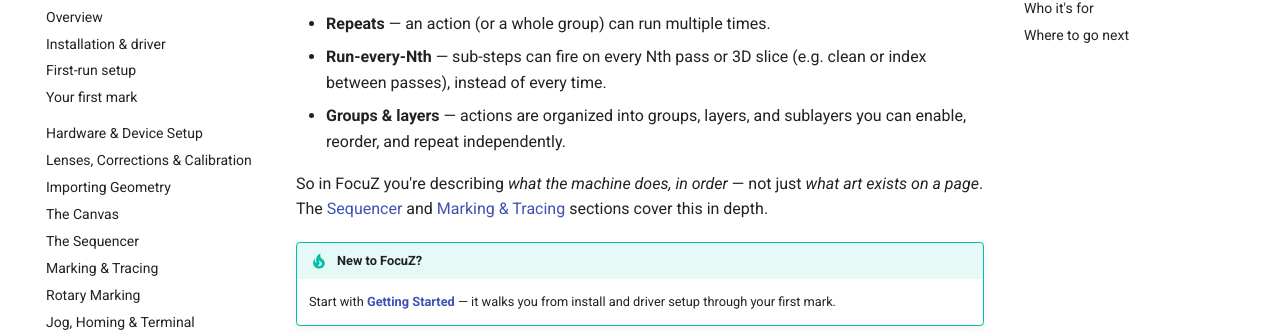
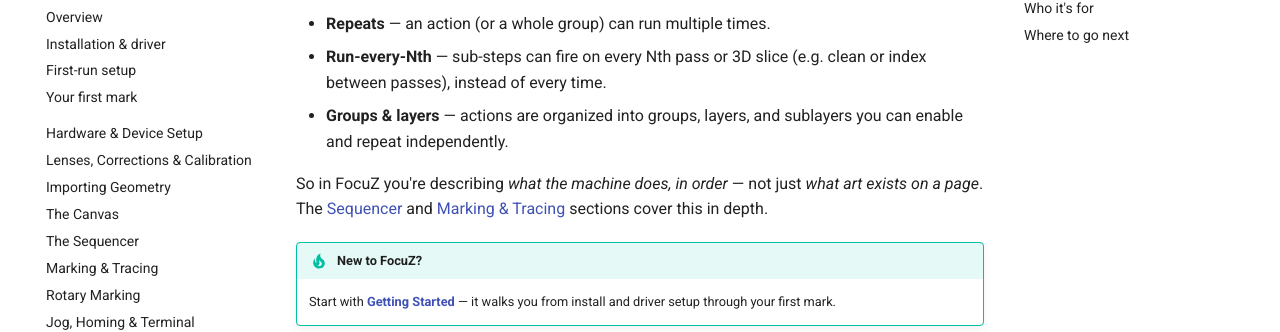
Before and after one commit to Lokahi-Shop/focuz-docs, an MkDocs documentation site: the page built from docs/index.md, in a window 1280 px wide and 900 px high, scrolled down 1433 px. Shown: the part 154-486 px from the top of the window. Built offline with MkDocs 1.6.1 and Material for MkDocs 9.7.7, drawn with Linux system fonts in a browser that asks for light colours.

Commit message:
Remove 'reorder' — layer/action reordering isn't implemented yet
Co-Authored-By: Claude Opus 4.8 (1M context) <noreply@anthropic.com>

```diff
--- a/docs/index.md
+++ b/docs/index.md
@@ -43,8 +43,8 @@ That ordered-sequence model is what unlocks FocuZ's more advanced behavior:
 - **Repeats** — an action (or a whole group) can run multiple times.
 - **Run-every-Nth** — sub-steps can fire on every Nth pass or 3D slice (e.g. clean or index between
   passes), instead of every time.
-- **Groups & layers** — actions are organized into groups, layers, and sublayers you can enable, reorder,
-  and repeat independently.
+- **Groups & layers** — actions are organized into groups, layers, and sublayers you can enable and
+  repeat independently.
 
 So in FocuZ you're describing *what the machine does, in order* — not just *what art exists on a page*.
 The [Sequencer](sequencer.md) and [Marking & Tracing](marking-tracing.md) sections cover this in depth.
```
Also changed, not shown: docs/sequencer.md (+1 -2 lines).
